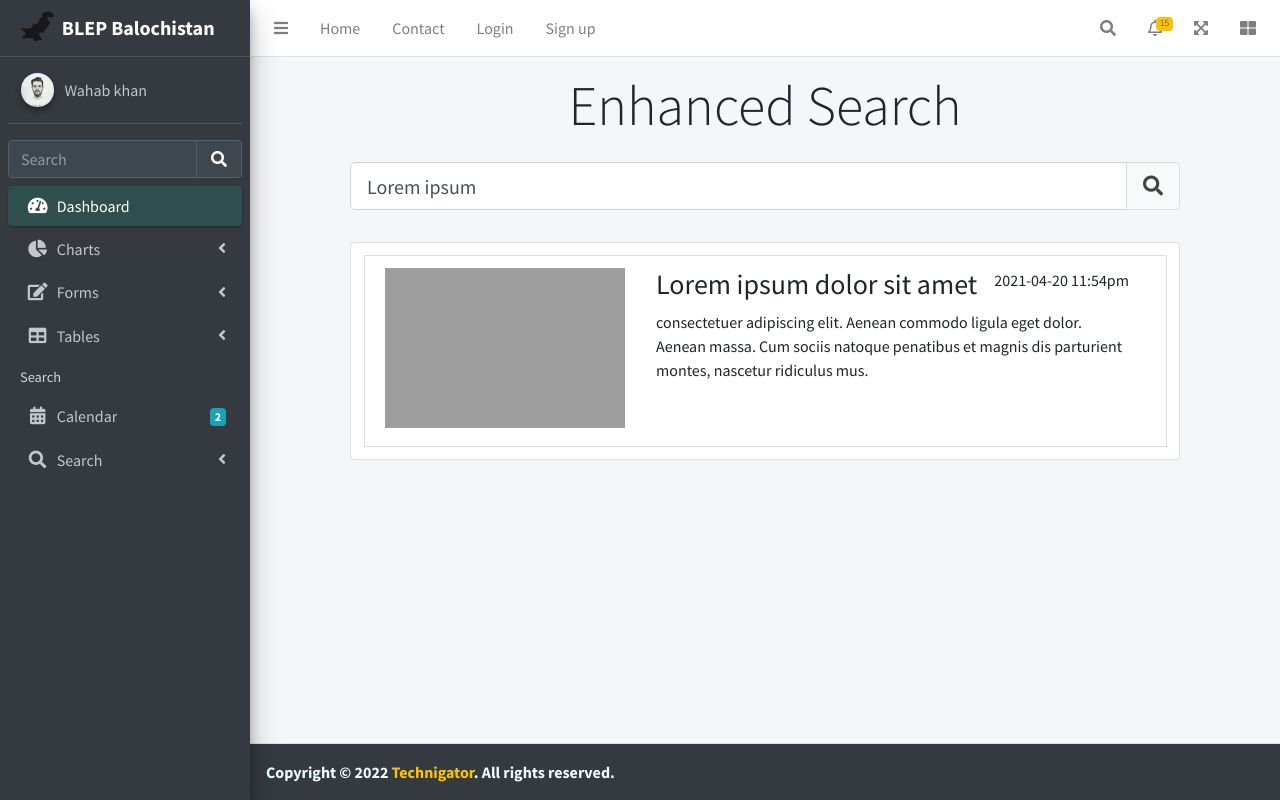
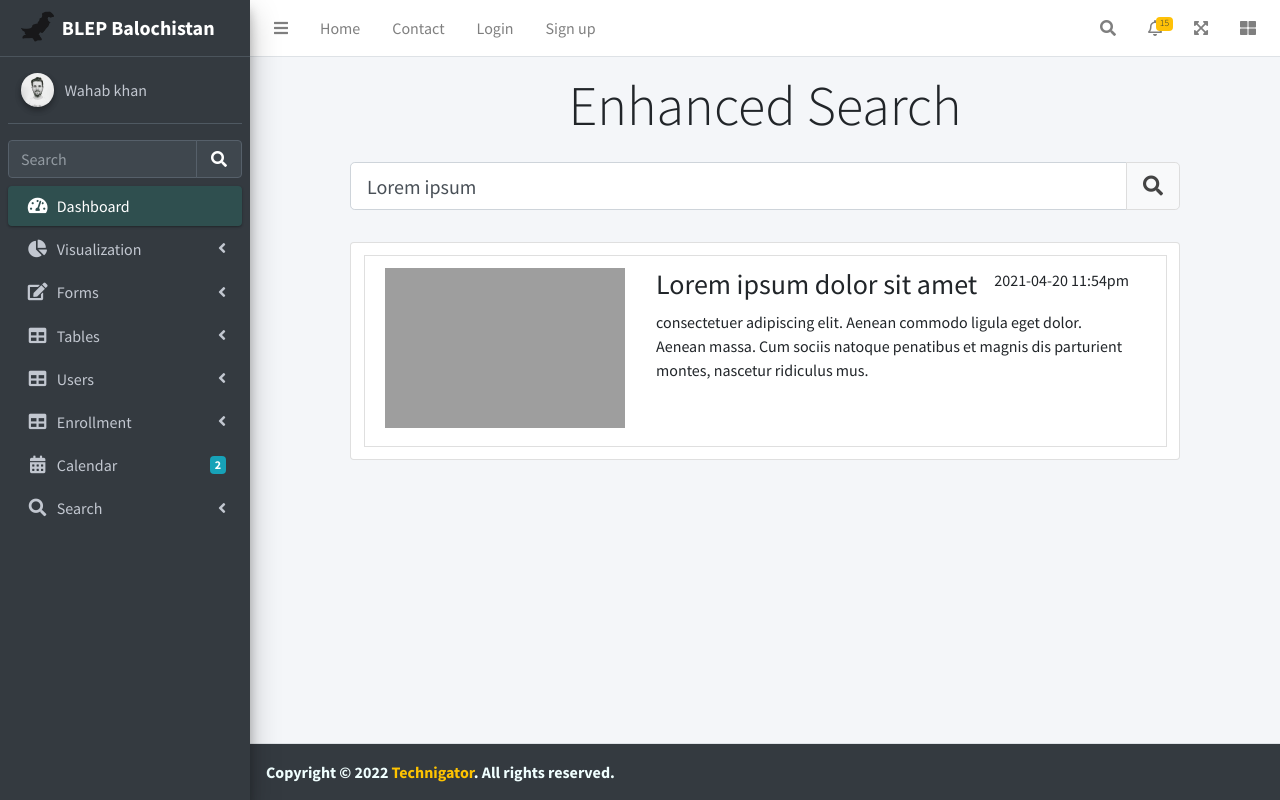
Before and after one commit to shahzoor123/livelihood, a Django app: page /search/ in a window 1280 px wide. Run offline with Django 4.2, Linux system fonts and the light colour scheme; some libraries are stand-ins or nearby versions; grey boxes are pictures that could not be loaded.

Commit message:
enrollment add  & sidebar updated

```diff
--- a/dashboard/templates/dashboard/search.html
+++ b/dashboard/templates/dashboard/search.html
@@ -276,7 +276,7 @@
             <a href="#" class="nav-link">
               <i class="nav-icon fas fa-chart-pie"></i>
               <p>
-                Charts
+                Visualization
                 <i class="right fas fa-angle-left"></i>
               </p>
             </a>
@@ -372,7 +372,49 @@
               </li>
             </ul>
           </li>
-          <li class="nav-header">Search</li>
+
+          <li class="nav-item">
+            <a href="#" class="nav-link">
+              <i class="nav-icon fas fa-table"></i>
+              <p>
+                Users
+                <i class="fas fa-angle-left right"></i>
+              </p>
+            </a>
+            <ul class="nav nav-treeview">
+
+            </ul>
+
+
+
+
+          </li>
+          <li class="nav-item">
+            <a href="#" class="nav-link">
+              <i class="nav-icon fas fa-table"></i>
+              <p>
+                Enrollment
+                <i class="fas fa-angle-left right"></i>
+              </p>
+            </a>
+            <ul class="nav nav-treeview">
+              <li class="nav-item">
+                <a href="pages/tables/simple.html" class="nav-link">
+                  <i class="far fa-circle nav-icon"></i>
+                  <p>Schools</p>
+                </a>
+              </li>
+              <li class="nav-item">
+                <a href="pages/tables/data.html" class="nav-link">
+                  <i class="far fa-circle nav-icon"></i>
+                  <p>Districts</p>
+                </a>
+              </li>
+
+            </ul>
+          </li>
+
+
           <li class="nav-item">
             <a href="{% url 'calender' %}" class="nav-link">
               <i class="nav-icon fas fa-calendar-alt"></i>
```
Also changed, not shown: dashboard/templates/dashboard/calender.html (+44 -2 lines), dashboard/templates/dashboard/contactus.html (+45 -2 lines), dashboard/templates/dashboard/index.html (+64 -11 lines).
